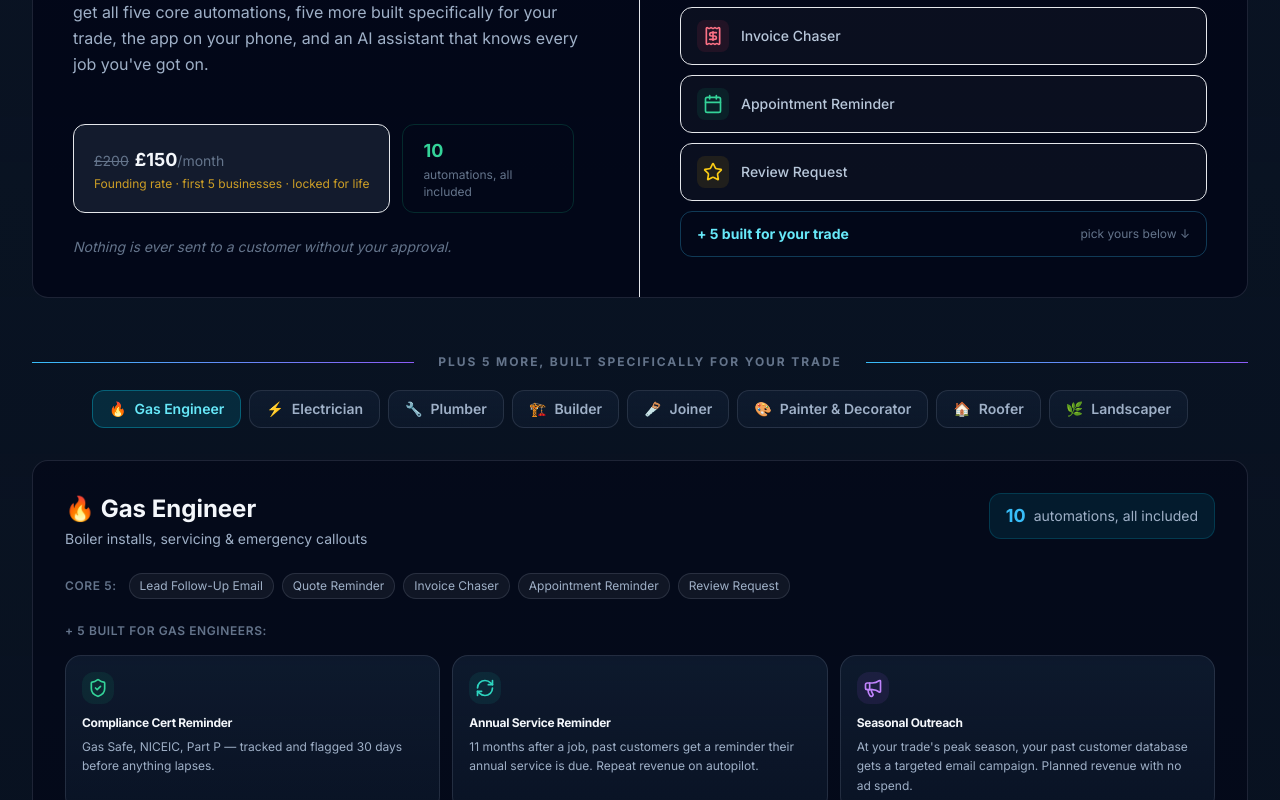
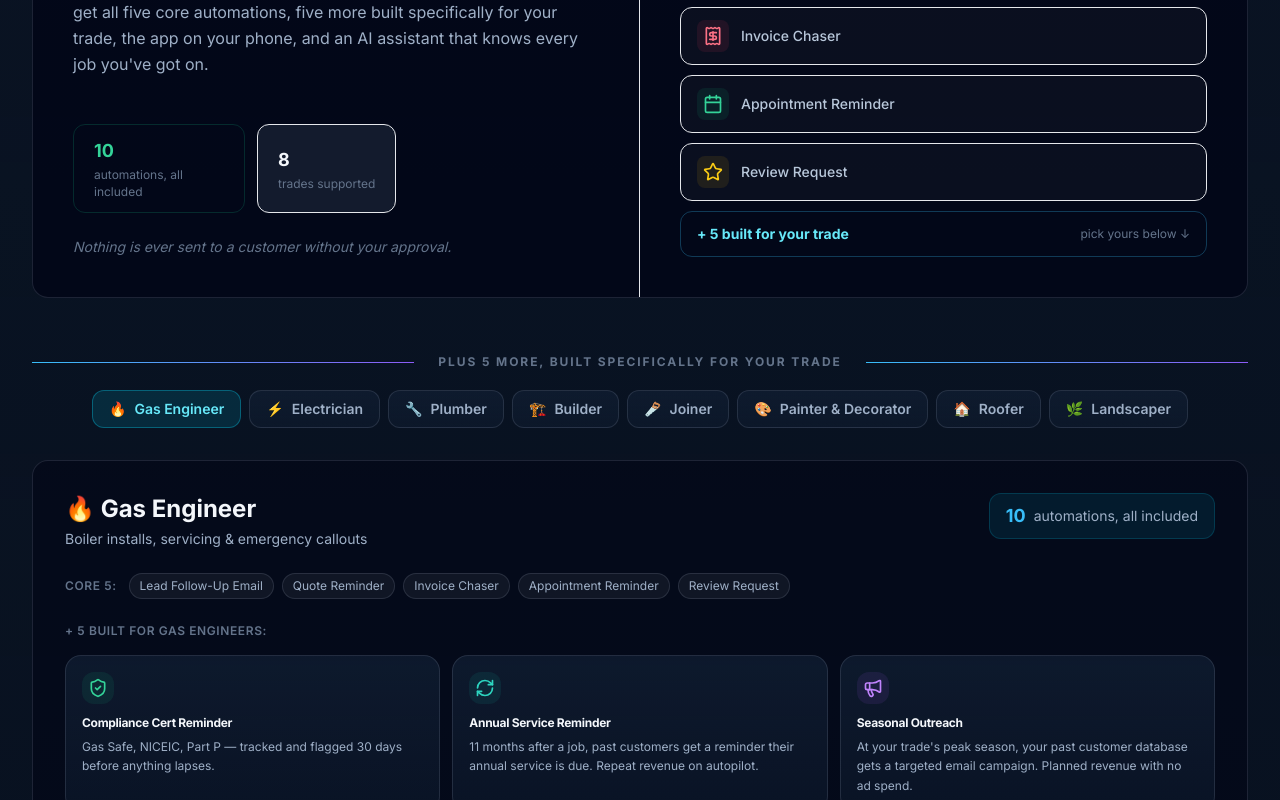
Before and after one commit to colinc-deepflow/marketing-website, a React (Vite) app: page / in a window 1280 px wide. Shown: the part 2660-3460 px from the top of the page. Built offline with nearby package versions, Linux system fonts and the light colour scheme.

Commit message:
Move pricing off the home page onto its own page

```diff
--- a/App.tsx
+++ b/App.tsx
@@ -106,7 +106,7 @@ function App() {
           <Problem />
           <Solution />
           <Features />
-          <PricingCalculator />
+          <PricingCalculator onSeePricing={() => navigateTo('pricing')} />
           <Dashboard />
           <InteractiveDemo />
           <Contact />
--- a/components/Features.tsx
+++ b/components/Features.tsx
@@ -209,17 +209,17 @@ function WhatYouGet() {
               phone, and an AI assistant that knows every job you've got on.
             </p>
 
+            {/* No price here on purpose — pricing lives on its own page, so this
+                section can sell what you get without the number competing for
+                attention. See components/PricingPage.tsx. */}
             <div className="flex flex-wrap gap-3 mb-6">
-              <div className="bg-slate-800/60 border border-white/8 rounded-xl px-5 py-3 flex flex-col justify-center">
-                <p className="text-white font-bold text-lg">
-                  <span className="text-slate-500 text-sm font-normal line-through mr-1.5">£200</span>
-                  £150<span className="text-slate-500 text-sm font-normal">/month</span>
-                </p>
-                <p className="text-amber-400/80 text-xs mt-0.5">Founding rate · first 5 businesses · locked for life</p>
-              </div>
               <div className="bg-emerald-500/8 border border-emerald-500/20 rounded-xl px-5 py-3 flex flex-col justify-center">
                 <p className="text-emerald-400 font-bold text-lg">10</p>
                 <p className="text-xs text-slate-500 mt-0.5 leading-snug max-w-[130px]">automations, all included</p>
+              </div>
+              <div className="bg-slate-800/60 border border-white/8 rounded-xl px-5 py-3 flex flex-col justify-center">
+                <p className="text-white font-bold text-lg">8</p>
+                <p className="text-xs text-slate-500 mt-0.5 leading-snug max-w-[130px]">trades supported</p>
               </div>
             </div>
 
--- a/components/PricingCalculator.tsx
+++ b/components/PricingCalculator.tsx
@@ -2,7 +2,13 @@ import React, { useState } from 'react';
 import { TrendingUp, Clock, DollarSign, ArrowRight } from 'lucide-react';
 import { Container, Section, SectionHeading, Button, FadeIn } from './ui/Shared';
 
-export const PricingCalculator: React.FC = () => {
+interface PricingCalculatorProps {
+  /** Takes the visitor to the pricing page. Optional so the component still
+   *  renders standalone — it just hides the link if no handler is given. */
+  onSeePricing?: () => void;
+}
+
+export const PricingCalculator: React.FC<PricingCalculatorProps> = ({ onSeePricing }) => {
   const [teamSize, setTeamSize] = useState(5);
   const [adminHours, setAdminHours] = useState(15);
 
@@ -120,11 +126,25 @@ export const PricingCalculator: React.FC = () => {
                 *Based on a typical 70% reduction in admin time. Actual savings may vary. Figures in GBP.
               </p>
 
+              {/* Deliberately no price. This section is about what the admin is
+                  costing them — putting our price next to it makes the reader do
+                  the comparison before they've felt the problem. Pricing has its
+                  own page. */}
               <div className="text-center mb-5">
                 <p className="text-slate-500 text-xs">
-                  One plan, everything included —{' '}
-                  <strong className="text-slate-400">£200/month</strong>, no setup fee.
-                  Our first 5 businesses pay <strong className="text-amber-400/80">£150/month, locked for life</strong>.
+                  One plan, everything included, no setup fee.
+                  {onSeePricing && (
+                    <>
+                      {' '}
+                      <button
+                        type="button"
+                        onClick={onSeePricing}
+                        className="text-accent-400 hover:text-accent-300 underline underline-offset-2"
+                      >
+                        See what it costs
+                      </button>
+                    </>
+                  )}
                 </p>
               </div>
 
```
Also changed, not shown: 2 other files (tests, documents, lock files or other folders).
